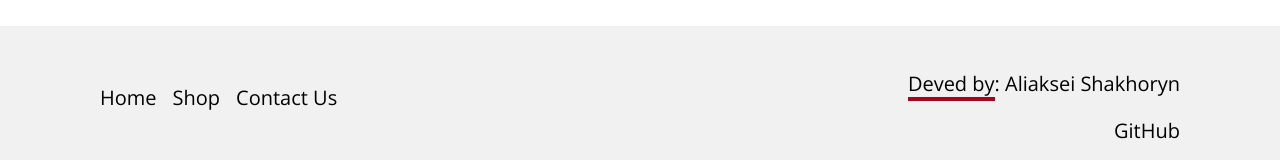
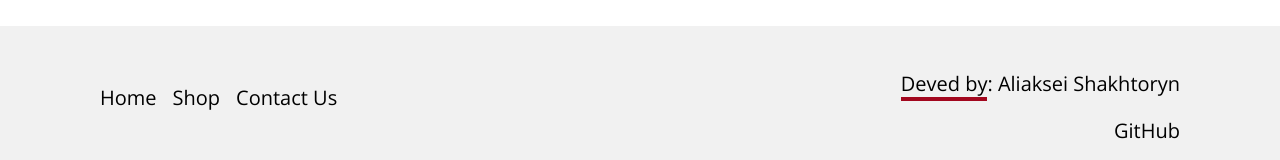
Before and after one commit to bakeroner/angular-shop, an Angular app: page /sign-in in a window 1280 px wide. Shown: the part 624-784 px from the top of the page. Built offline with nearby package versions, Linux system fonts and the light colour scheme; what angular-in-memory-web-api would draw is missing.

Commit message:
second name fixed

```diff
--- a/src/app/footer/footer.component.html
+++ b/src/app/footer/footer.component.html
@@ -15,7 +15,7 @@
 		</div>
 		<div class="footer-container__text-part">
 			<p class="text-part__developer">
-				<span class="developer__part">Deved by</span>: Aliaksei Shakhoryn<br>
+				<span class="developer__part">Deved by</span>: Aliaksei Shakhtoryn<br>
 			</p>
 			<a href="https://github.com/bakeroner" class="text-part__git">GitHub</a>
 		</div>
--- a/src/app/sign/sign-page/sign-page.component.ts
+++ b/src/app/sign/sign-page/sign-page.component.ts
@@ -29,7 +29,6 @@ export class SignPageComponent implements OnInit {
 								console.log(item);
 								sessionStorage.setItem('id', `${item[0].id}`);
 							});
-						//sessionStorage.setItem('id', `${item.id}`);
 						this.router.navigate(["/"]);
 						this.emitUsername(`${form.value.login}`);
 					}
```
